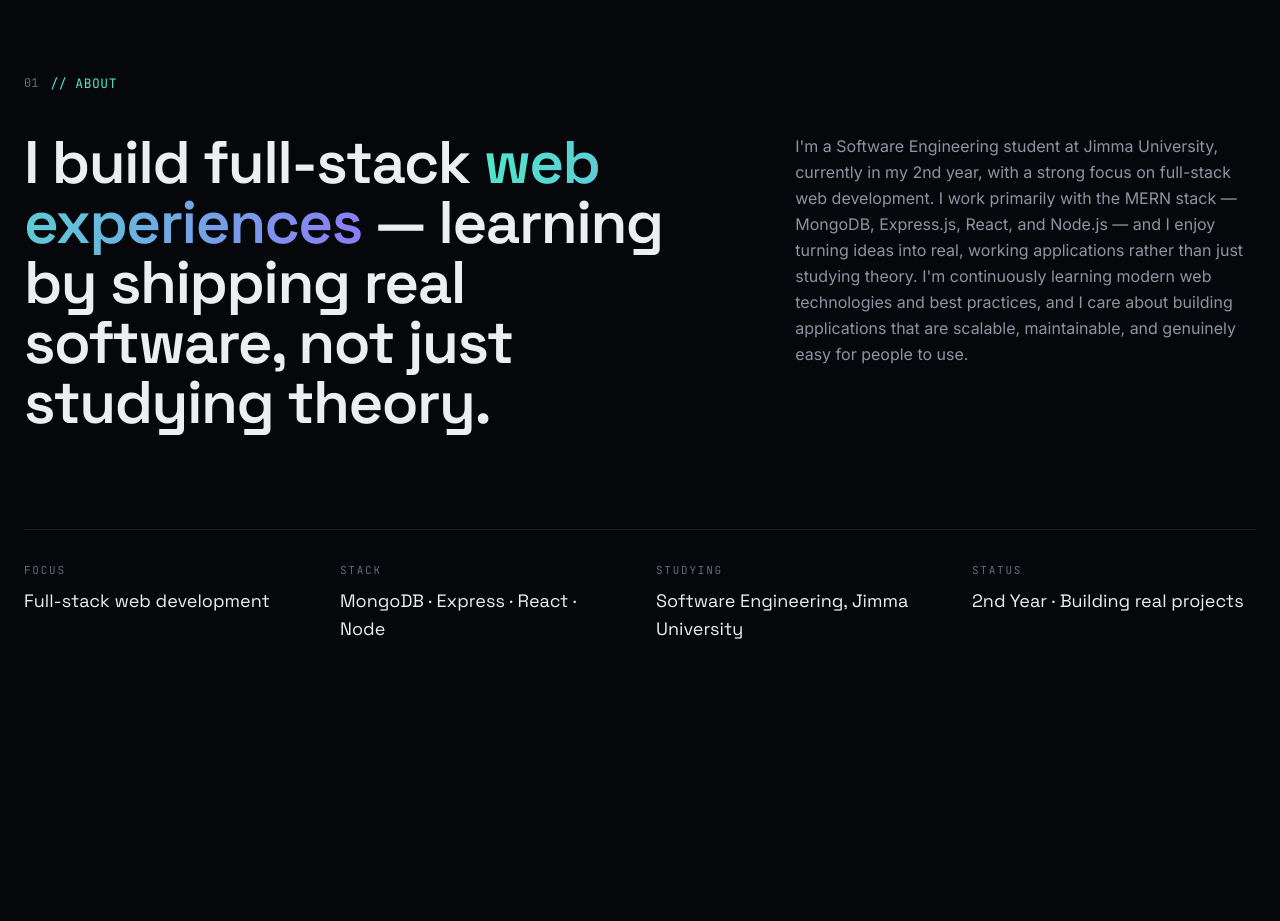
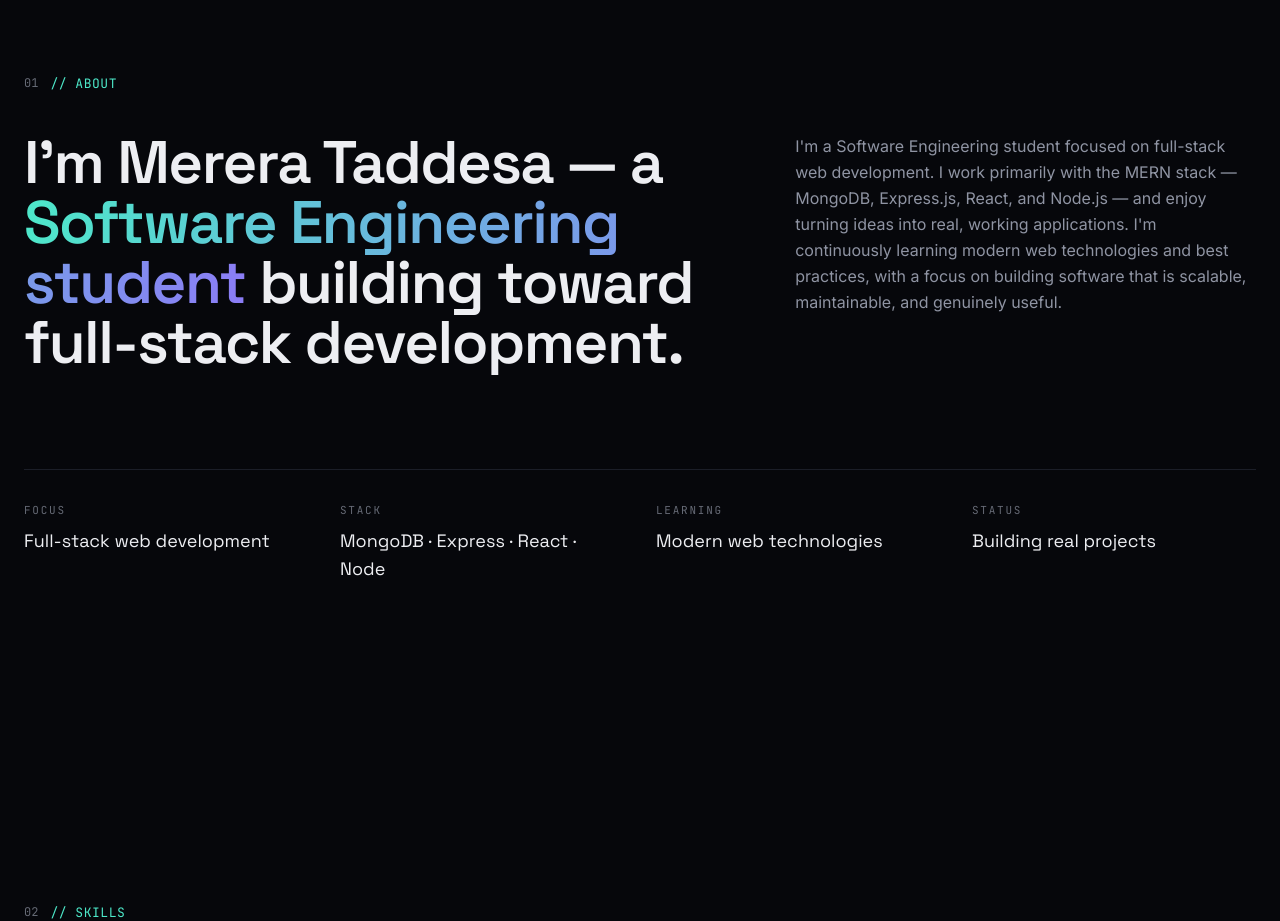
Before and after one commit to merera-ta/merera-portfolio, a React (Vite) app: page / in a window 1280 px wide. Shown: the part 1240-2161 px from the top of the page. Built offline with nearby package versions, Linux system fonts and the light colour scheme.

Commit message:
Updating the important info

```diff
--- a/src/components/About/About.jsx
+++ b/src/components/About/About.jsx
@@ -1,22 +1,20 @@
-import { motion, useReducedMotion } from 'framer-motion'
-import { siteConfig } from '../../data/siteConfig.js'
+import { motion, useReducedMotion } from "framer-motion";
+import { siteConfig } from "../../data/siteConfig.js";
 
 const METADATA = [
-  { label: 'Focus', value: 'Full-stack web development' },
-  { label: 'Stack', value: 'MongoDB · Express · React · Node' },
-  { label: 'Studying', value: `${siteConfig.department}, ${siteConfig.university}` },
-  { label: 'Status', value: `${siteConfig.year} · Building real projects` },
-]
+  { label: "Focus", value: "Full-stack web development" },
+  { label: "Stack", value: "MongoDB · Express · React · Node" },
+  { label: "Learning", value: "Modern web technologies" },
+  { label: "Status", value: "Building real projects" },
+];
 
-// Editorial "who I am" composition: one oversized statement carries the
-// section, a metadata list stands in for the old three-card grid, and the
-// full bio runs alongside as supporting copy — story first, details second.
 function About() {
-  const shouldReduceMotion = useReducedMotion()
+  const shouldReduceMotion = useReducedMotion();
 
   return (
     <section id="about" className="py-28 md:py-40 scroll-mt-28">
       <div className="max-w-wide mx-auto px-6">
+        {/* Section Label */}
         <motion.div
           initial={shouldReduceMotion ? false : { opacity: 0, y: 16 }}
           whileInView={{ opacity: 1, y: 0 }}
@@ -25,50 +23,70 @@ function About() {
           className="flex items-center gap-3 mb-10"
         >
           <span className="font-mono text-xs text-muted/70">01</span>
-          <span className="section-eyebrow uppercase tracking-[0.18em]">// about</span>
+
+          <span className="section-eyebrow uppercase tracking-[0.18em]">
+            // about
+          </span>
         </motion.div>
 
+        {/* Main About Content */}
         <div className="grid lg:grid-cols-[1.5fr_1fr] gap-12 lg:gap-20 items-start">
+          {/* Left Side */}
           <motion.h2
             initial={shouldReduceMotion ? false : { opacity: 0, y: 24 }}
             whileInView={{ opacity: 1, y: 0 }}
             viewport={{ once: true, amount: 0.4 }}
-            transition={{ duration: 0.7, ease: [0.22, 1, 0.36, 1] }}
+            transition={{
+              duration: 0.7,
+              ease: [0.22, 1, 0.36, 1],
+            }}
             className="font-display text-4xl sm:text-5xl lg:text-6xl font-semibold tracking-tight text-ink leading-[1.05]"
           >
-            I build full-stack{' '}
-            <span className="text-gradient">web experiences</span> —
-            learning by shipping real software, not just studying theory.
+            I’m Merera Taddesa — a{" "}
+            <span className="text-gradient">Software Engineering student</span>{" "}
+            building toward full-stack development.
           </motion.h2>
 
+          {/* Right Side */}
           <motion.p
             initial={shouldReduceMotion ? false : { opacity: 0, y: 24 }}
             whileInView={{ opacity: 1, y: 0 }}
             viewport={{ once: true, amount: 0.4 }}
-            transition={{ duration: 0.7, delay: 0.1, ease: [0.22, 1, 0.36, 1] }}
+            transition={{
+              duration: 0.7,
+              delay: 0.1,
+              ease: [0.22, 1, 0.36, 1],
+            }}
             className="text-muted leading-relaxed"
           >
             {siteConfig.about}
           </motion.p>
         </div>
 
+        {/* Metadata */}
         <motion.dl
           initial={shouldReduceMotion ? false : { opacity: 0 }}
           whileInView={{ opacity: 1 }}
           viewport={{ once: true, amount: 0.4 }}
-          transition={{ duration: 0.6, delay: 0.2 }}
+          transition={{
+            duration: 0.6,
+            delay: 0.2,
+          }}
           className="mt-16 md:mt-24 grid sm:grid-cols-2 lg:grid-cols-4 gap-x-8 gap-y-8 border-t border-border pt-8"
         >
           {METADATA.map(({ label, value }) => (
             <div key={label}>
-              <dt className="font-mono text-[11px] uppercase tracking-[0.16em] text-muted/70">{label}</dt>
+              <dt className="font-mono text-[11px] uppercase tracking-[0.16em] text-muted/70">
+                {label}
+              </dt>
+
               <dd className="mt-2 font-display text-lg text-ink">{value}</dd>
             </div>
           ))}
         </motion.dl>
       </div>
     </section>
-  )
+  );
 }
 
-export default About
+export default About;
--- a/src/data/siteConfig.js
+++ b/src/data/siteConfig.js
@@ -13,6 +13,5 @@ export const siteConfig = {
   location: "Jimma, Ethiopia",
   resumeUrl: "/Merera-Taddesa-CV.pdf",
 
-  about:
-    "I'm a Software Engineering student at Jimma University, currently in my 2nd year, with a strong focus on full-stack web development. I work primarily with the MERN stack — MongoDB, Express.js, React, and Node.js — and I enjoy turning ideas into real, working applications rather than just studying theory. I'm continuously learning modern web technologies and best practices, and I care about building applications that are scalable, maintainable, and genuinely easy for people to use.",
+  about: "I'm a Software Engineering student focused on full-stack web development. I work primarily with the MERN stack — MongoDB, Express.js, React, and Node.js — and enjoy turning ideas into real, working applications. I'm continuously learning modern web technologies and best practices, with a focus on building software that is scalable, maintainable, and genuinely useful.",
 };
```
